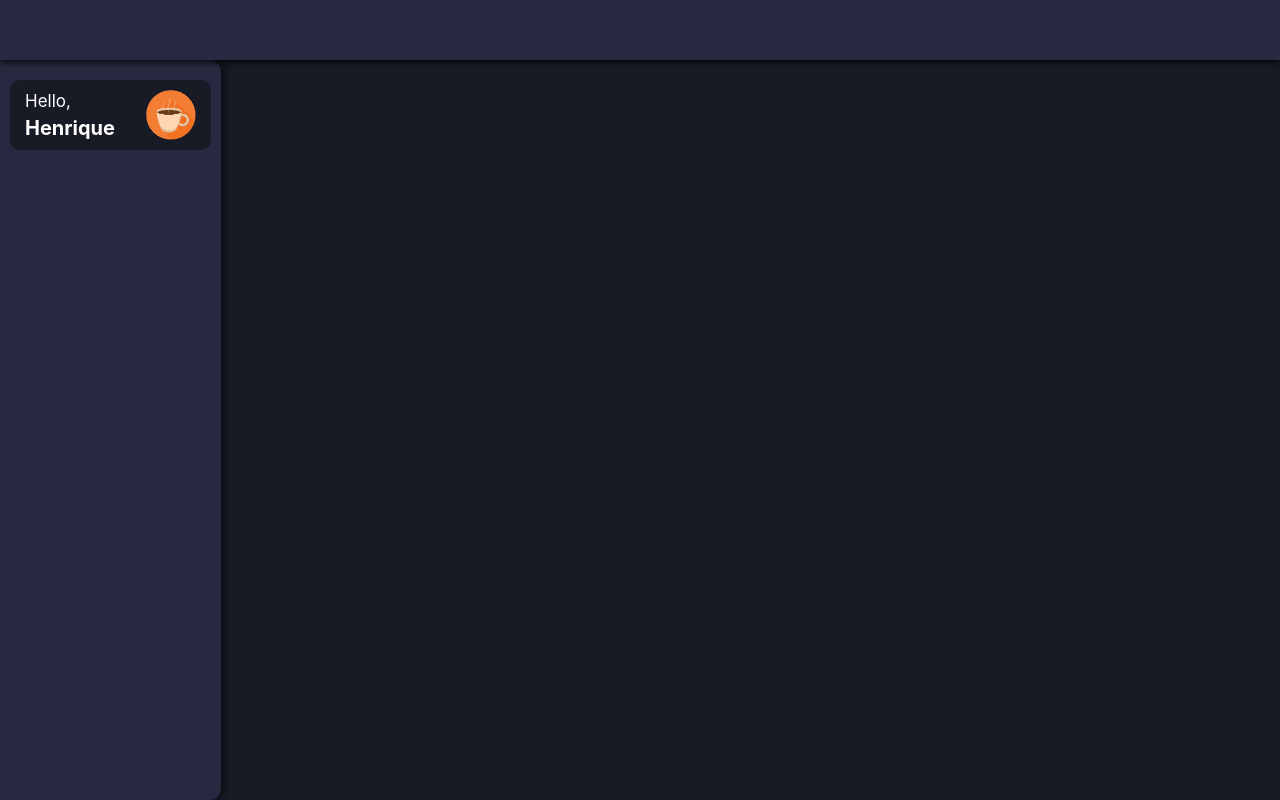
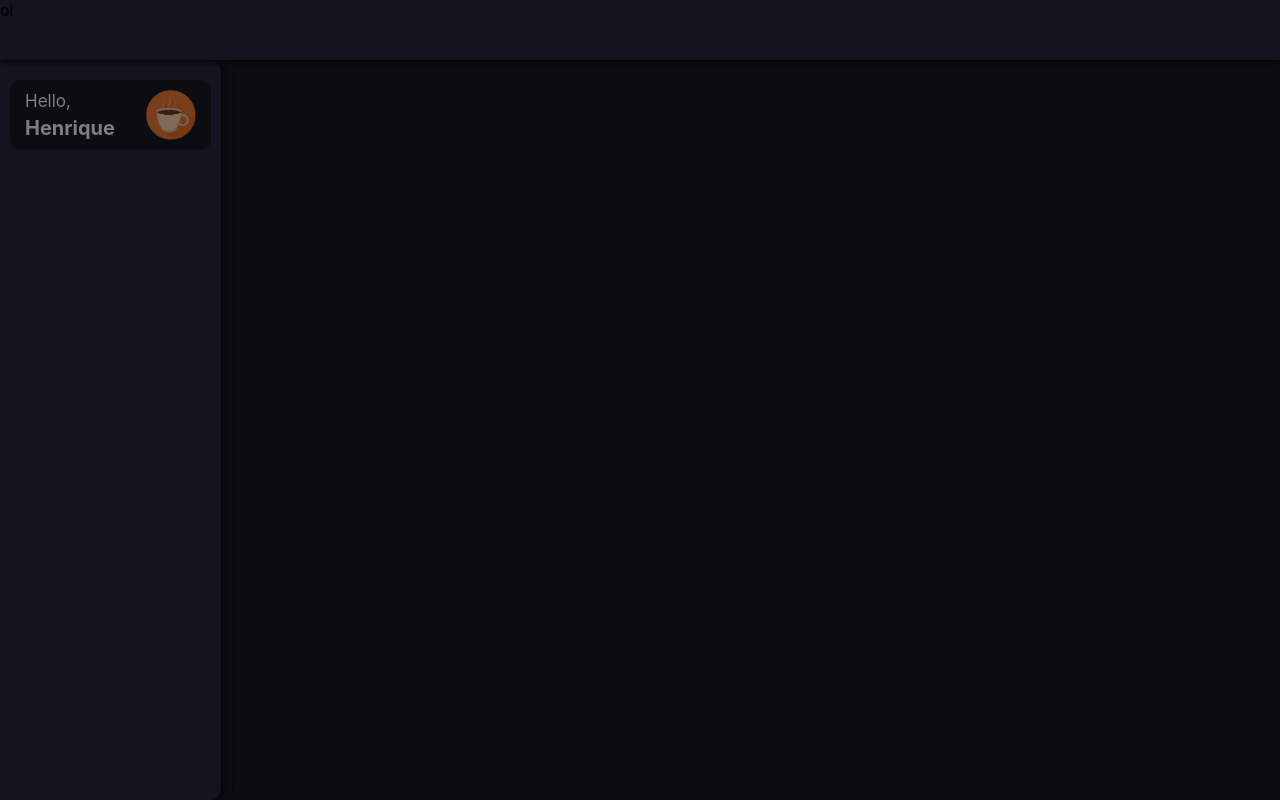
Before and after one commit to oPedroFranca/Todo-list, a React (Vite) app: page / in a window 1280 px wide. Built offline with nearby package versions, Linux system fonts and the light colour scheme.

Commit message:
create layout - creating Modal

```diff
--- a/package.json
+++ b/package.json
@@ -11,12 +11,14 @@
   "dependencies": {
     "react": "^18.2.0",
     "react-dom": "^18.2.0",
-    "react-icons": "^4.8.0"
+    "react-icons": "^4.8.0",
+    "react-modal": "^3.16.1"
   },
   "devDependencies": {
     "@types/node": "^18.11.18",
     "@types/react": "^18.0.28",
     "@types/react-dom": "^18.0.11",
+    "@types/react-modal": "^3.13.1",
     "@types/styled-components": "^5.1.26",
     "@typescript-eslint/eslint-plugin": "^5.47.1",
     "@typescript-eslint/parser": "^5.47.1",
--- a/src/App.tsx
+++ b/src/App.tsx
@@ -1,4 +1,5 @@
 import React from 'react';
+import { Modal } from './components/Modal';
 import { Header } from './pages/todo-page/Header';
 import { Main } from './pages/todo-page/Main';
 import { Sidebar_nav } from './pages/todo-page/Sidebar_nav';
@@ -10,6 +11,7 @@ function App() {
     <div className="App">
       <GlobalStyle />
 
+      <Modal isOpen={true} />
       <Header></Header>
       <Main_content>
         <Sidebar_nav></Sidebar_nav>
--- /dev/null
+++ b/src/components/Modal/index.tsx
@@ -0,0 +1,18 @@
+import React from 'react';
+import { ModalDiv } from './style';
+
+type ModalProps = {
+  isOpen: boolean;
+};
+
+export const Modal = ({ isOpen }: ModalProps) => {
+  return (
+    <>
+      {isOpen ? (
+        <ModalDiv>
+          <p>oi</p>
+        </ModalDiv>
+      ) : null}
+    </>
+  );
+};
--- /dev/null
+++ b/src/components/Modal/style.tsx
@@ -0,0 +1,9 @@
+import styled from 'styled-components';
+
+export const ModalDiv = styled.div`
+  position: absolute;
+  width: 100vw;
+  height: 100vh;
+  background-color: rgba(0, 0, 0, 0.5);
+  z-index: 10;
+`;
```
Also changed, not shown: 1 other file (tests, documents, lock files or other folders).
